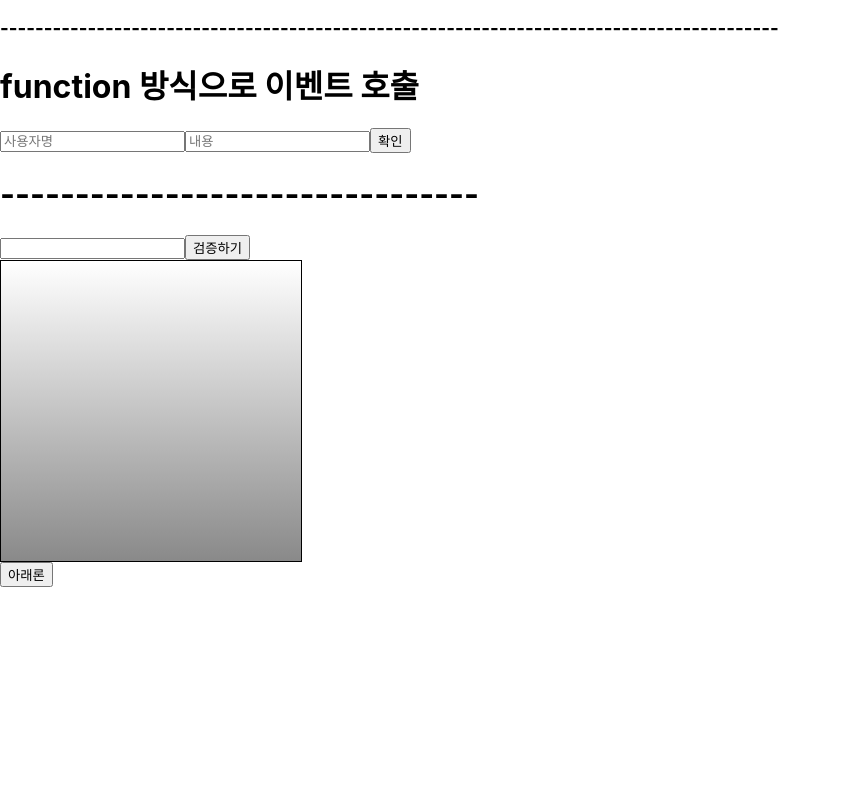
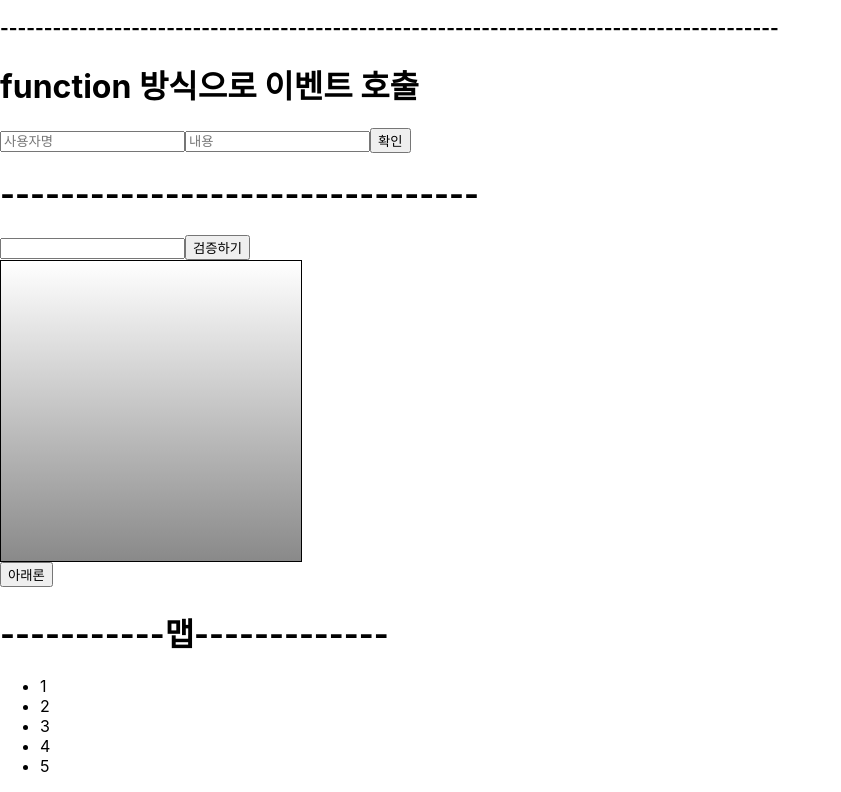
Before and after one commit to ooeeda/hello-react, a React (Create React App) app: page / in a window 1280 px wide. Shown: the part 469-1261 px from the top of the page, without its empty margins (0-841 px from the left). Before the commit the page ends 1056 px from the top, so only its background shows below. Built offline with nearby package versions, Linux system fonts and the light colour scheme.

Commit message:
4.3 컴포넌트 반복, map사용하기

```diff
--- a/src/App.js
+++ b/src/App.js
@@ -8,6 +8,7 @@ import EventPractice from "./EventPractice"
 import EventPracticeFnc from "./EventPracticeFnc";
 import ValidationSample from "./ValidationSample";
 import ScrollBox from "./ScrollBox";
+import InteraionSample from "./InteraionSample"
 class App extends Component{
   render(){
     const name = "react";
@@ -27,6 +28,8 @@ class App extends Component{
         <ScrollBox ref={ref => (this.scrollBox = ref)} />
         <button onClick={() => this.scrollBox.scrollToBottom()}>아래론</button>
       </div>
+      <h1>-----------맵-------------</h1>
+      <InteraionSample/>
     </Fragment>
     );
   }
--- /dev/null
+++ b/src/InteraionSample.js
@@ -0,0 +1,16 @@
+import React from 'react';
+
+const InteraionSample = () =>{
+
+    const names = ['1','2','3','4','5'];
+    const nameList = names.map((name, index) => <li key={index}>{name}</li>);
+
+    return(
+
+        <ul>{nameList}</ul>
+
+    );
+}
+
+
+export default InteraionSample;
```
